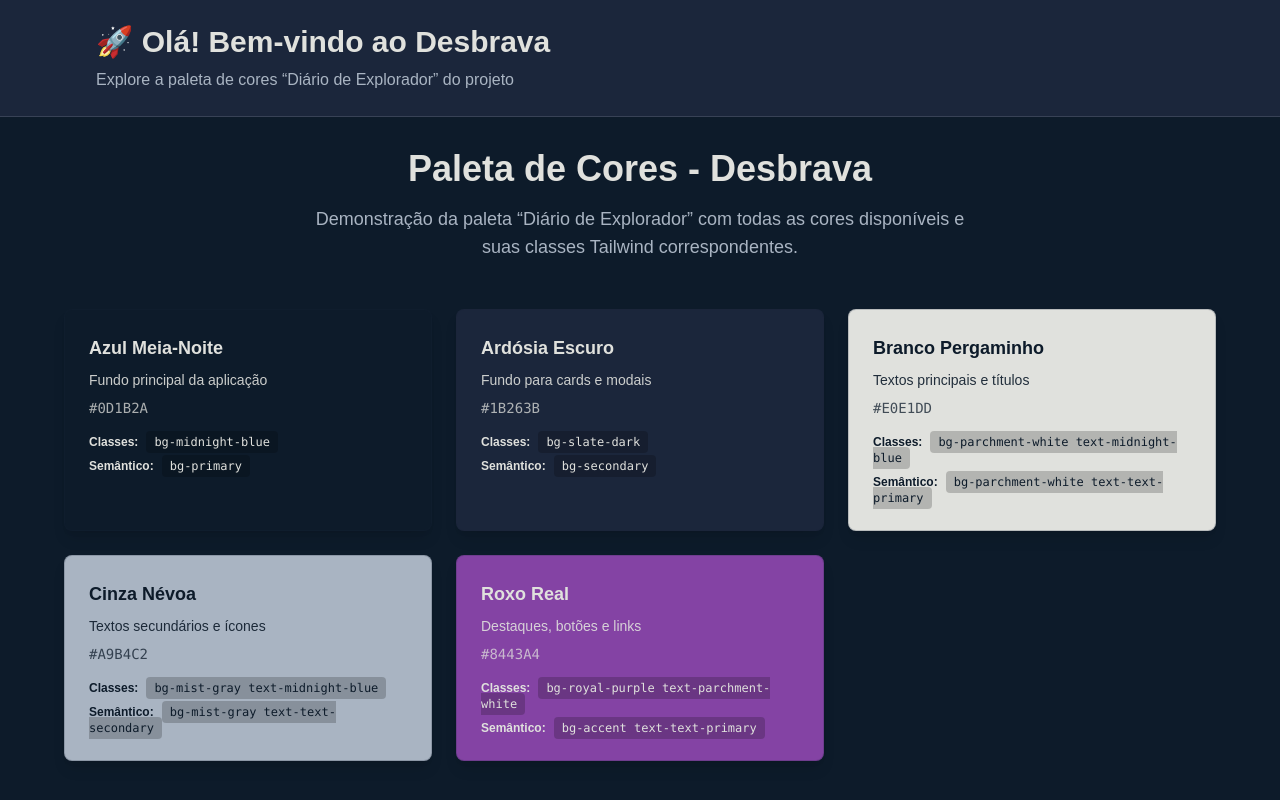
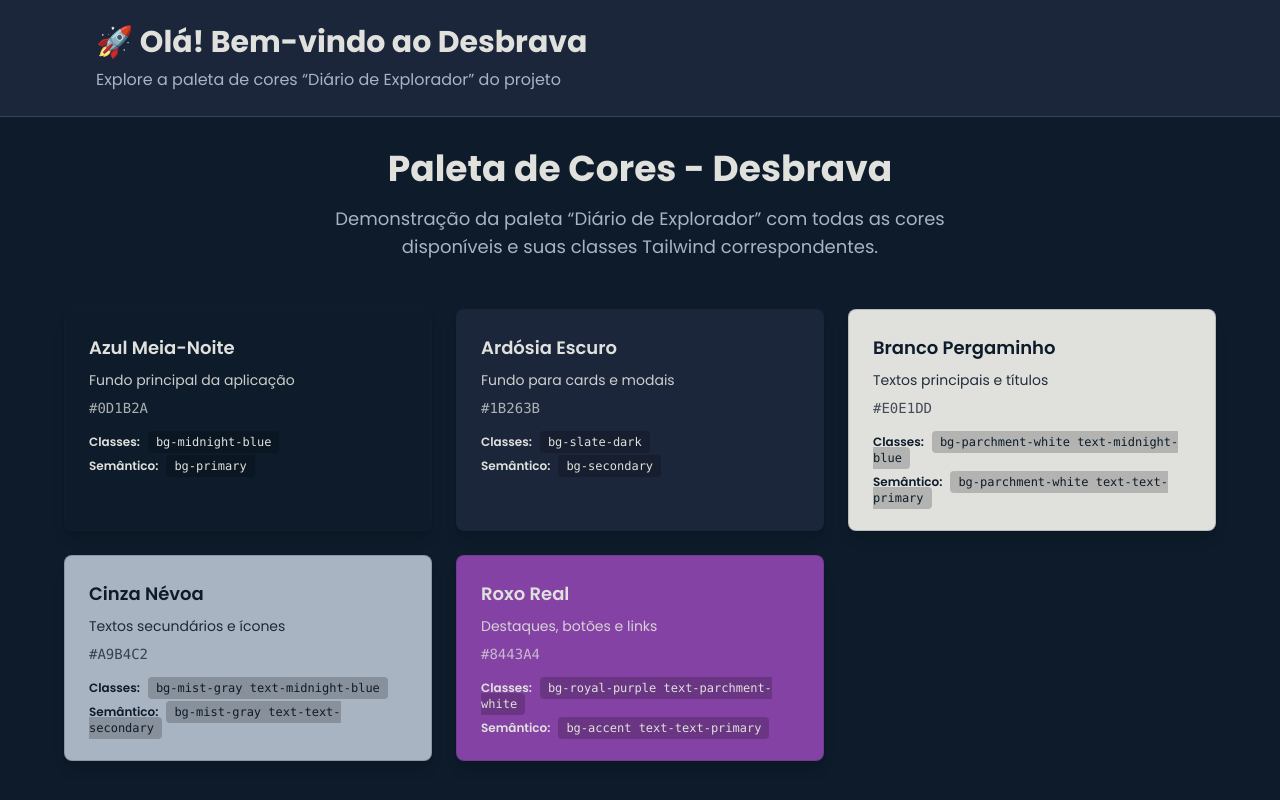
Before and after one commit to Brendhon/desbrava, a Next.js app: page / in a window 1280 px wide. Shown: the top 800 px of the page. Built offline with nearby package versions, Linux system fonts and the light colour scheme.

Commit message:
feat: replace default font with Poppins in global styles and layout for improved typography

```diff
--- a/app/globals.css
+++ b/app/globals.css
@@ -11,5 +11,5 @@
 body {
   background: #0D1B2A;
   color: #E0E1DD;
-  font-family: Arial, Helvetica, sans-serif;
+  font-family: var(--font-poppins);
 }
--- a/app/layout.tsx
+++ b/app/layout.tsx
@@ -1,15 +1,11 @@
 import type { Metadata } from "next";
-import { Geist, Geist_Mono } from "next/font/google";
+import { Poppins } from "next/font/google";
 import "./globals.css";
 
-const geistSans = Geist({
-  variable: "--font-geist-sans",
+const poppins = Poppins({
+  variable: "--font-poppins",
   subsets: ["latin"],
-});
-
-const geistMono = Geist_Mono({
-  variable: "--font-geist-mono",
-  subsets: ["latin"],
+  weight: ["100", "200", "300", "400", "500", "600", "700", "800", "900"],
 });
 
 export const metadata: Metadata = {
@@ -36,7 +32,7 @@
   return (
     <html lang="pt-BR">
       <body
-        className={`${geistSans.variable} ${geistMono.variable} antialiased`}
+        className={`${poppins.variable} antialiased`}
       >
         {children}
       </body>
```
